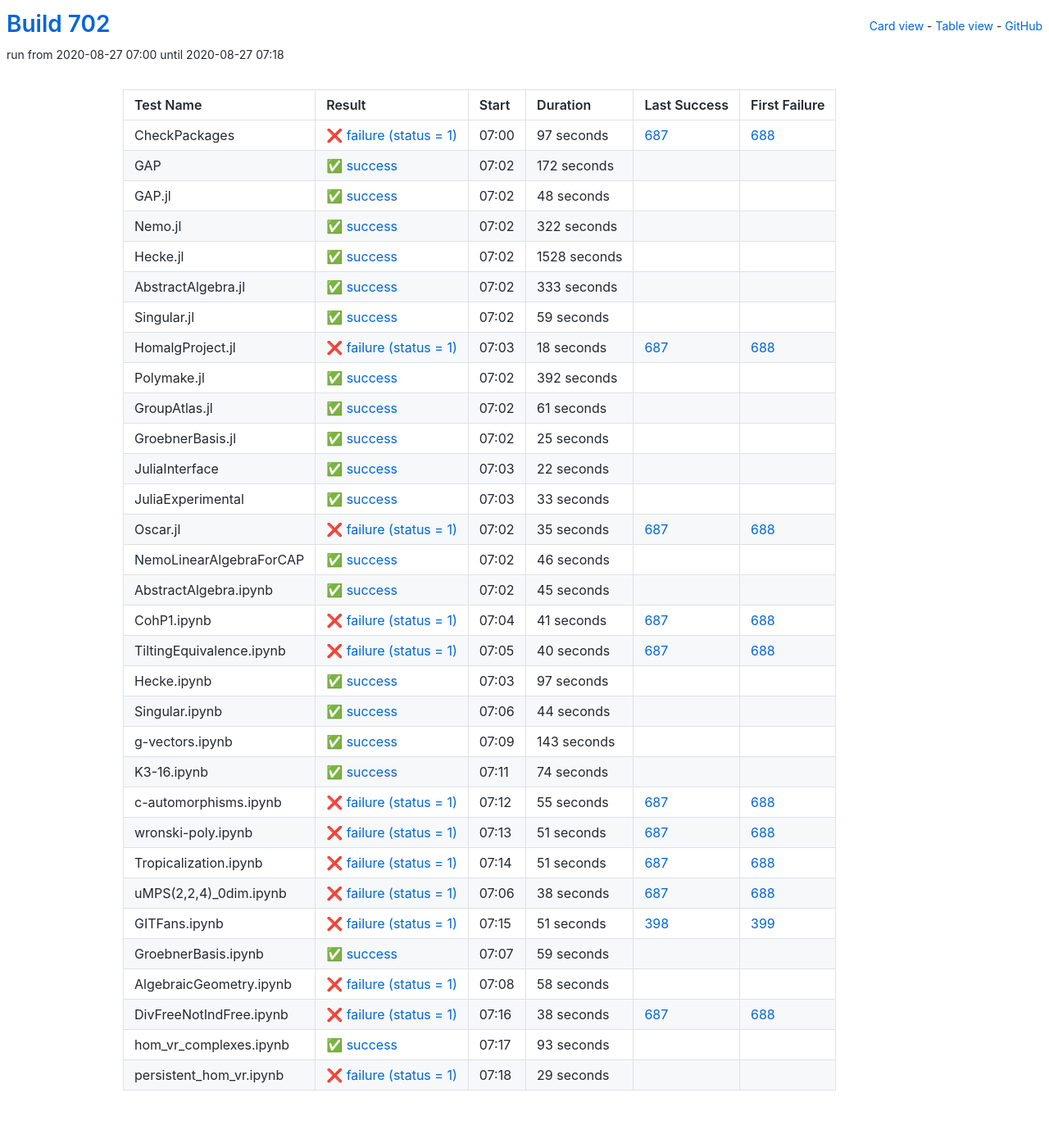
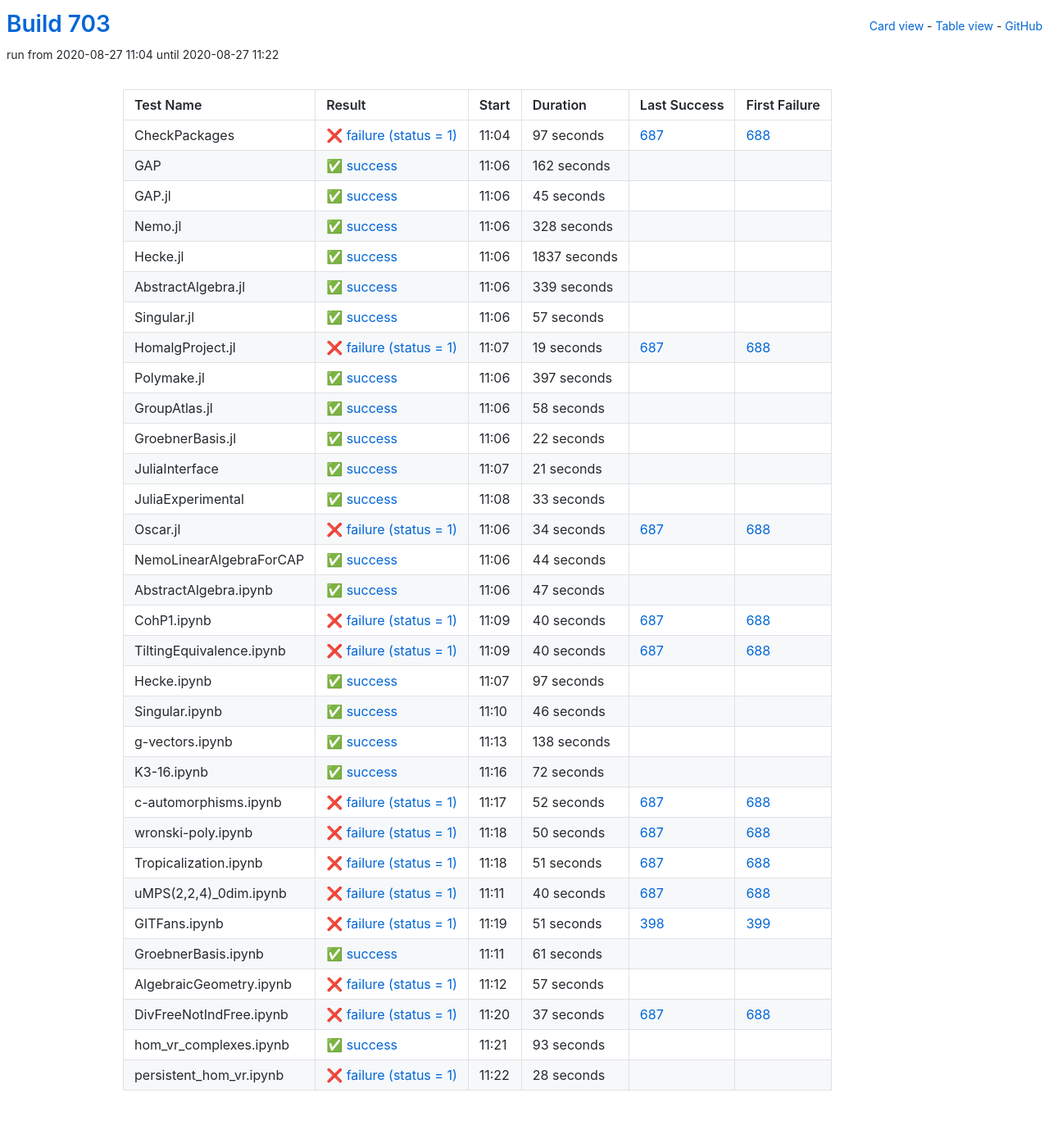
Before and after one commit to oscar-system/oscar-ci-status-stable, a Jekyll site: the page built from table.html, in a window 1280 px wide. Shown: the whole page at 82% size. Built offline with Jekyll 4.4.1, drawn with Linux system fonts in a browser that asks for light colours.

Commit message:
Build #703

```diff
--- a/_data/ci.yml
+++ b/_data/ci.yml
@@ -1,6 +1,6 @@
 ---
-build: 702
-build_url: https://oscarci.mathematik.uni-kl.de/job/oscar-stable/702/
+build: 703
+build_url: https://oscarci.mathematik.uni-kl.de/job/oscar-stable/703/
 job: oscar-stable
 organization: oscar-system
 repo: oscar-ci-status-stable
@@ -8,8 +8,8 @@ repourl: https://github.com/oscar-system/oscar-ci-status-stable
 tests:
 - name: CheckPackages
   id: checkpackages
-  log: https://oscarci.mathematik.uni-kl.de/job/oscar-stable/702/artifact/logs/build-702/CheckPackages.log
-  start: 2020-08-27 07:00
+  log: https://oscarci.mathematik.uni-kl.de/job/oscar-stable/703/artifact/logs/build-703/CheckPackages.log
+  start: 2020-08-27 11:04
   success: false
   exitcode: 1
   status: failure
@@ -20,128 +20,116 @@ tests:
   first_failure_url: https://oscarci.mathematik.uni-kl.de/job/oscar-stable/688/
 - name: GAP
   id: gap
-  log: https://oscarci.mathematik.uni-kl.de/job/oscar-stable/702/artifact/logs/build-702/GAP.log
-  start: 2020-08-27 07:02
+  log: https://oscarci.mathematik.uni-kl.de/job/oscar-stable/703/artifact/logs/build-703/GAP.log
+  start: 2020-08-27 11:06
   success: true
   exitcode: 0
   status: success
-  duration: 172
+  duration: 162
   last_success: false
   last_success_url:
   first_failure: false
   first_failure_url:
 - name: GAP.jl
   id: gap-jl
-  log: https://oscarci.mathematik.uni-kl.de/job/oscar-stable/702/artifact/logs/build-702/GAP.jl.log
-  start: 2020-08-27 07:02
+  log: https://oscarci.mathematik.uni-kl.de/job/oscar-stable/703/artifact/logs/build-703/GAP.jl.log
+  start: 2020-08-27 11:06
   success: true
   exitcode: 0
   status: success
-  duration: 48
+  duration: 45
   last_success: false
   last_success_url:
   first_failure: false
   first_failure_url:
 - name: Nemo.jl
   id: nemo-jl
-  log: https://oscarci.mathematik.uni-kl.de/job/oscar-stable/702/artifact/logs/build-702/Nemo.jl.log
-  start: 2020-08-27 07:02
+  log: https://oscarci.mathematik.uni-kl.de/job/oscar-stable/703/artifact/logs/build-703/Nemo.jl.log
+  start: 2020-08-27 11:06
   success: true
   exitcode: 0
   status: success
-  duration: 322
+  duration: 328
   last_success: false
   last_success_url:
   first_failure: false
   first_failure_url:
 - name: Hecke.jl
   id: hecke-jl
-  log: https://oscarci.mathematik.uni-kl.de/job/oscar-stable/702/artifact/logs/build-702/Hecke.jl.log
-  start: 2020-08-27 07:02
+  log: https://oscarci.mathematik.uni-kl.de/job/oscar-stable/703/artifact/logs/build-703/Hecke.jl.log
+  start: 2020-08-27 11:06
   success: true
   exitcode: 0
   status: success
-  duration: 1528
+  duration: 1837
   last_success: false
   last_success_url:
   first_failure: false
   first_failure_url:
 - name: AbstractAlgebra.jl
   id: abstractalgebra-jl
-  log: https://oscarci.mathematik.uni-kl.de/job/oscar-stable/702/artifact/logs/build-702/AbstractAlgebra.jl.log
-  start: 2020-08-27 07:02
+  log: https://oscarci.mathematik.uni-kl.de/job/oscar-stable/703/artifact/logs/build-703/AbstractAlgebra.jl.log
+  start: 2020-08-27 11:06
   success: true
   exitcode: 0
   status: success
-  duration: 333
+  duration: 339
   last_success: false
   last_success_url:
   first_failure: false
   first_failure_url:
 - name: Singular.jl
   id: singular-jl
-  log: https://oscarci.mathematik.uni-kl.de/job/oscar-stable/702/artifact/logs/build-702/Singular.jl.log
-  start: 2020-08-27 07:02
+  log: https://oscarci.mathematik.uni-kl.de/job/oscar-stable/703/artifact/logs/build-703/Singular.jl.log
+  start: 2020-08-27 11:06
   success: true
   exitcode: 0
   status: success
-  duration: 59
+  duration: 57
   last_success: false
   last_success_url:
   first_failure: false
   first_failure_url:
 - name: HomalgProject.jl
   id: homalgproject-jl
-  log: https://oscarci.mathematik.uni-kl.de/job/oscar-stable/702/artifact/logs/build-702/HomalgProject.jl.log
-  start: 2020-08-27 07:03
+  log: https://oscarci.mathematik.uni-kl.de/job/oscar-stable/703/artifact/logs/build-703/HomalgProject.jl.log
+  start: 2020-08-27 11:07
   success: false
   exitcode: 1
   status: failure
-  duration: 18
+  duration: 19
   last_success: 687
   last_success_url: https://oscarci.mathematik.uni-kl.de/job/oscar-stable/687/
   first_failure: 688
   first_failure_url: https://oscarci.mathematik.uni-kl.de/job/oscar-stable/688/
 - name: Polymake.jl
   id: polymake-jl
-  log: https://oscarci.mathematik.uni-kl.de/job/oscar-stable/702/artifact/logs/build-702/Polymake.jl.log
-  start: 2020-08-27 07:02
+  log: https://oscarci.mathematik.uni-kl.de/job/oscar-stable/703/artifact/logs/build-703/Polymake.jl.log
+  start: 2020-08-27 11:06
   success: true
   exitcode: 0
   status: success
-  duration: 392
+  duration: 397
   last_success: false
   last_success_url:
   first_failure: false
   first_failure_url:
 - name: GroupAtlas.jl
   id: groupatlas-jl
-  log: https://oscarci.mathematik.uni-kl.de/job/oscar-stable/702/artifact/logs/build-702/GroupAtlas.jl.log
-  start: 2020-08-27 07:02
+  log: https://oscarci.mathematik.uni-kl.de/job/oscar-stable/703/artifact/logs/build-703/GroupAtlas.jl.log
+  start: 2020-08-27 11:06
   success: true
   exitcode: 0
   status: success
-  duration: 61
+  duration: 58
   last_success: false
   last_success_url:
   first_failure: false
   first_failure_url:
 - name: GroebnerBasis.jl
   id: groebnerbasis-jl
-  log: https://oscarci.mathematik.uni-kl.de/job/oscar-stable/702/artifact/logs/build-702/GroebnerBasis.jl.log
-  start: 2020-08-27 07:02
-  success: true
-  exitcode: 0
-  status: success
-  duration: 25
-  last_success: false
-  last_success_url:
-  first_failure: false
-  first_failure_url:
-- name: JuliaInterface
-  id: juliainterface
-  log: https://oscarci.mathematik.uni-kl.de/job/oscar-stable/702/artifact/logs/build-702/JuliaInterface.log
-  start: 2020-08-27 07:03
+  log: https://oscarci.mathematik.uni-kl.de/job/oscar-stable/703/artifact/logs/build-703/GroebnerBasis.jl.log
+  start: 2020-08-27 11:06
   success: true
   exitcode: 0
   status: success
@@ -150,10 +138,22 @@ tests:
   last_success_url:
   first_failure: false
   first_failure_url:
+- name: JuliaInterface
+  id: juliainterface
+  log: https://oscarci.mathematik.uni-kl.de/job/oscar-stable/703/artifact/logs/build-703/JuliaInterface.log
+  start: 2020-08-27 11:07
+  success: true
+  exitcode: 0
+  status: success
+  duration: 21
+  last_success: false
+  last_success_url:
+  first_failure: false
+  first_failure_url:
 - name: JuliaExperimental
   id: juliaexperimental
-  log: https://oscarci.mathematik.uni-kl.de/job/oscar-stable/702/artifact/logs/build-702/JuliaExperimental.log
-  start: 2020-08-27 07:03
+  log: https://oscarci.mathematik.uni-kl.de/job/oscar-stable/703/artifact/logs/build-703/JuliaExperimental.log
+  start: 2020-08-27 11:08
   success: true
   exitcode: 0
   status: success
@@ -164,56 +164,56 @@ tests:
   first_failure_url:
 - name: Oscar.jl
   id: oscar-jl
-  log: https://oscarci.mathematik.uni-kl.de/job/oscar-stable/702/artifact/logs/build-702/Oscar.jl.log
-  start: 2020-08-27 07:02
+  log: https://oscarci.mathematik.uni-kl.de/job/oscar-stable/703/artifact/logs/build-703/Oscar.jl.log
+  start: 2020-08-27 11:06
   success: false
   exitcode: 1
   status: failure
-  duration: 35
+  duration: 34
   last_success: 687
   last_success_url: https://oscarci.mathematik.uni-kl.de/job/oscar-stable/687/
   first_failure: 688
   first_failure_url: https://oscarci.mathematik.uni-kl.de/job/oscar-stable/688/
 - name: NemoLinearAlgebraForCAP
   id: nemolinearalgebraforcap
-  log: https://oscarci.mathematik.uni-kl.de/job/oscar-stable/702/artifact/logs/build-702/NemoLinearAlgebraForCAP.log
-  start: 2020-08-27 07:02
+  log: https://oscarci.mathematik.uni-kl.de/job/oscar-stable/703/artifact/logs/build-703/NemoLinearAlgebraForCAP.log
+  start: 2020-08-27 11:06
   success: true
   exitcode: 0
   status: success
-  duration: 46
+  duration: 44
   last_success: false
   last_success_url:
   first_failure: false
   first_failure_url:
 - name: AbstractAlgebra.ipynb
   id: abstractalgebra-ipynb
-  log: https://oscarci.mathematik.uni-kl.de/job/oscar-stable/702/artifact/logs/build-702/AbstractAlgebra.ipynb.log
-  start: 2020-08-27 07:02
+  log: https://oscarci.mathematik.uni-kl.de/job/oscar-stable/703/artifact/logs/build-703/AbstractAlgebra.ipynb.log
+  start: 2020-08-27 11:06
   success: true
   exitcode: 0
   status: success
-  duration: 45
+  duration: 47
   last_success: false
   last_success_url:
   first_failure: false
   first_failure_url:
 - name: CohP1.ipynb
   id: cohp1-ipynb
-  log: https://oscarci.mathematik.uni-kl.de/job/oscar-stable/702/artifact/logs/build-702/CohP1.ipynb.log
-  start: 2020-08-27 07:04
+  log: https://oscarci.mathematik.uni-kl.de/job/oscar-stable/703/artifact/logs/build-703/CohP1.ipynb.log
+  start: 2020-08-27 11:09
   success: false
   exitcode: 1
   status: failure
-  duration: 41
+  duration: 40
   last_success: 687
   last_success_url: https://oscarci.mathematik.uni-kl.de/job/oscar-stable/687/
   first_failure: 688
   first_failure_url: https://oscarci.mathematik.uni-kl.de/job/oscar-stable/688/
 - name: TiltingEquivalence.ipynb
   id: tiltingequivalence-ipynb
-  log: https://oscarci.mathematik.uni-kl.de/job/oscar-stable/702/artifact/logs/build-702/TiltingEquivalence.ipynb.log
-  start: 2020-08-27 07:05
+  log: https://oscarci.mathematik.uni-kl.de/job/oscar-stable/703/artifact/logs/build-703/TiltingEquivalence.ipynb.log
+  start: 2020-08-27 11:09
   success: false
   exitcode: 1
   status: failure
@@ -224,8 +224,8 @@ tests:
   first_failure_url: https://oscarci.mathematik.uni-kl.de/job/oscar-stable/688/
 - name: Hecke.ipynb
   id: hecke-ipynb
-  log: https://oscarci.mathematik.uni-kl.de/job/oscar-stable/702/artifact/logs/build-702/Hecke.ipynb.log
-  start: 2020-08-27 07:03
+  log: https://oscarci.mathematik.uni-kl.de/job/oscar-stable/703/artifact/logs/build-703/Hecke.ipynb.log
+  start: 2020-08-27 11:07
   success: true
   exitcode: 0
   status: success
@@ -236,68 +236,68 @@ tests:
   first_failure_url:
 - name: Singular.ipynb
   id: singular-ipynb
-  log: https://oscarci.mathematik.uni-kl.de/job/oscar-stable/702/artifact/logs/build-702/Singular.ipynb.log
-  start: 2020-08-27 07:06
+  log: https://oscarci.mathematik.uni-kl.de/job/oscar-stable/703/artifact/logs/build-703/Singular.ipynb.log
+  start: 2020-08-27 11:10
   success: true
   exitcode: 0
   status: success
-  duration: 44
+  duration: 46
   last_success: false
   last_success_url:
   first_failure: false
   first_failure_url:
 - name: g-vectors.ipynb
   id: g-vectors-ipynb
-  log: https://oscarci.mathematik.uni-kl.de/job/oscar-stable/702/artifact/logs/build-702/g-vectors.ipynb.log
-  start: 2020-08-27 07:09
+  log: https://oscarci.mathematik.uni-kl.de/job/oscar-stable/703/artifact/logs/build-703/g-vectors.ipynb.log
+  start: 2020-08-27 11:13
   success: true
   exitcode: 0
   status: success
-  duration: 143
+  duration: 138
   last_success: false
   last_success_url:
   first_failure: false
   first_failure_url:
 - name: K3-16.ipynb
   id: k3-16-ipynb
-  log: https://oscarci.mathematik.uni-kl.de/job/oscar-stable/702/artifact/logs/build-702/K3-16.ipynb.log
-  start: 2020-08-27 07:11
+  log: https://oscarci.mathematik.uni-kl.de/job/oscar-stable/703/artifact/logs/build-703/K3-16.ipynb.log
+  start: 2020-08-27 11:16
   success: true
   exitcode: 0
   status: success
-  duration: 74
+  duration: 72
   last_success: false
   last_success_url:
   first_failure: false
   first_failure_url:
 - name: c-automorphisms.ipynb
   id: c-automorphisms-ipynb
-  log: https://oscarci.mathematik.uni-kl.de/job/oscar-stable/702/artifact/logs/build-702/c-automorphisms.ipynb.log
-  start: 2020-08-27 07:12
+  log: https://oscarci.mathematik.uni-kl.de/job/oscar-stable/703/artifact/logs/build-703/c-automorphisms.ipynb.log
+  start: 2020-08-27 11:17
   success: false
   exitcode: 1
   status: failure
-  duration: 55
+  duration: 52
   last_success: 687
   last_success_url: https://oscarci.mathematik.uni-kl.de/job/oscar-stable/687/
   first_failure: 688
   first_failure_url: https://oscarci.mathematik.uni-kl.de/job/oscar-stable/688/
 - name: wronski-poly.ipynb
   id: wronski-poly-ipynb
-  log: https://oscarci.mathematik.uni-kl.de/job/oscar-stable/702/artifact/logs/build-702/wronski-poly.ipynb.log
-  start: 2020-08-27 07:13
+  log: https://oscarci.mathematik.uni-kl.de/job/oscar-stable/703/artifact/logs/build-703/wronski-poly.ipynb.log
+  start: 2020-08-27 11:18
   success: false
   exitcode: 1
   status: failure
-  duration: 51
+  duration: 50
   last_success: 687
   last_success_url: https://oscarci.mathematik.uni-kl.de/job/oscar-stable/687/
   first_failure: 688
   first_failure_url: https://oscarci.mathematik.uni-kl.de/job/oscar-stable/688/
 - name: Tropicalization.ipynb
   id: tropicalization-ipynb
-  log: https://oscarci.mathematik.uni-kl.de/job/oscar-stable/702/artifact/logs/build-702/Tropicalization.ipynb.log
-  start: 2020-08-27 07:14
+  log: https://oscarci.mathematik.uni-kl.de/job/oscar-stable/703/artifact/logs/build-703/Tropicalization.ipynb.log
+  start: 2020-08-27 11:18
   success: false
   exitcode: 1
   status: failure
@@ -308,20 +308,20 @@ tests:
   first_failure_url: https://oscarci.mathematik.uni-kl.de/job/oscar-stable/688/
 - name: uMPS(2,2,4)_0dim.ipynb
   id: umps-2-2-4-0dim-ipynb
-  log: https://oscarci.mathematik.uni-kl.de/job/oscar-stable/702/artifact/logs/build-702/uMPS-2-2-4-_0dim.ipynb.log
-  start: 2020-08-27 07:06
+  log: https://oscarci.mathematik.uni-kl.de/job/oscar-stable/703/artifact/logs/build-703/uMPS-2-2-4-_0dim.ipynb.log
+  start: 2020-08-27 11:11
   success: false
   exitcode: 1
   status: failure
-  duration: 38
+  duration: 40
   last_success: 687
   last_success_url: https://oscarci.mathematik.uni-kl.de/job/oscar-stable/687/
   first_failure: 688
   first_failure_url: https://oscarci.mathematik.uni-kl.de/job/oscar-stable/688/
 - name: GITFans.ipynb
   id: gitfans-ipynb
-  log: https://oscarci.mathematik.uni-kl.de/job/oscar-stable/702/artifact/logs/build-702/GITFans.ipynb.log
-  start: 2020-08-27 07:15
+  log: https://oscarci.mathematik.uni-kl.de/job/oscar-stable/703/artifact/logs/build-703/GITFans.ipynb.log
+  start: 2020-08-27 11:19
   success: false
   exitcode: 1
   status: failure
@@ -332,44 +332,44 @@ tests:
   first_failure_url: https://oscarci.mathematik.uni-kl.de/job/oscar-stable/399/
 - name: GroebnerBasis.ipynb
   id: groebnerbasis-ipynb
-  log: https://oscarci.mathematik.uni-kl.de/job/oscar-stable/702/artifact/logs/build-702/GroebnerBasis.ipynb.log
-  start: 2020-08-27 07:07
+  log: https://oscarci.mathematik.uni-kl.de/job/oscar-stable/703/artifact/logs/build-703/GroebnerBasis.ipynb.log
+  start: 2020-08-27 11:11
   success: true
   exitcode: 0
   status: success
-  duration: 59
+  duration: 61
   last_success: false
   last_success_url:
   first_failure: false
   first_failure_url:
 - name: AlgebraicGeometry.ipynb
   id: algebraicgeometry-ipynb
-  log: https://oscarci.mathematik.uni-kl.de/job/oscar-stable/702/artifact/logs/build-702/AlgebraicGeometry.ipynb.log
-  start: 2020-08-27 07:08
+  log: https://oscarci.mathematik.uni-kl.de/job/oscar-stable/703/artifact/logs/build-703/AlgebraicGeometry.ipynb.log
+  start: 2020-08-27 11:12
   success: false
   exitcode: 1
   status: failure
-  duration: 58
+  duration: 57
   last_success: false
   last_success_url:
   first_failure: false
   first_failure_url:
 - name: DivFreeNotIndFree.ipynb
   id: divfreenotindfree-ipynb
-  log: https://oscarci.mathematik.uni-kl.de/job/oscar-stable/702/artifact/logs/build-702/DivFreeNotIndFree.ipynb.log
-  start: 2020-08-27 07:16
+  log: https://oscarci.mathematik.uni-kl.de/job/oscar-stable/703/artifact/logs/build-703/DivFreeNotIndFree.ipynb.log
+  start: 2020-08-27 11:20
   success: false
   exitcode: 1
   status: failure
-  duration: 38
+  duration: 37
   last_success: 687
   last_success_url: https://oscarci.mathematik.uni-kl.de/job/oscar-stable/687/
   first_failure: 688
   first_failure_url: https://oscarci.mathematik.uni-kl.de/job/oscar-stable/688/
 - name: hom_vr_complexes.ipynb
   id: hom-vr-complexes-ipynb
-  log: https://oscarci.mathematik.uni-kl.de/job/oscar-stable/702/artifact/logs/build-702/hom_vr_complexes.ipynb.log
-  start: 2020-08-27 07:17
+  log: https://oscarci.mathematik.uni-kl.de/job/oscar-stable/703/artifact/logs/build-703/hom_vr_complexes.ipynb.log
+  start: 2020-08-27 11:21
   success: true
   exitcode: 0
   status: success
@@ -380,12 +380,12 @@ tests:
   first_failure_url:
 - name: persistent_hom_vr.ipynb
   id: persistent-hom-vr-ipynb
-  log: https://oscarci.mathematik.uni-kl.de/job/oscar-stable/702/artifact/logs/build-702/persistent_hom_vr.ipynb.log
-  start: 2020-08-27 07:18
+  log: https://oscarci.mathematik.uni-kl.de/job/oscar-stable/703/artifact/logs/build-703/persistent_hom_vr.ipynb.log
+  start: 2020-08-27 11:22
   success: false
   exitcode: 1
   status: failure
-  duration: 29
+  duration: 28
   last_success: false
   last_success_url:
   first_failure: false
```
Also changed, not shown: README.md.
